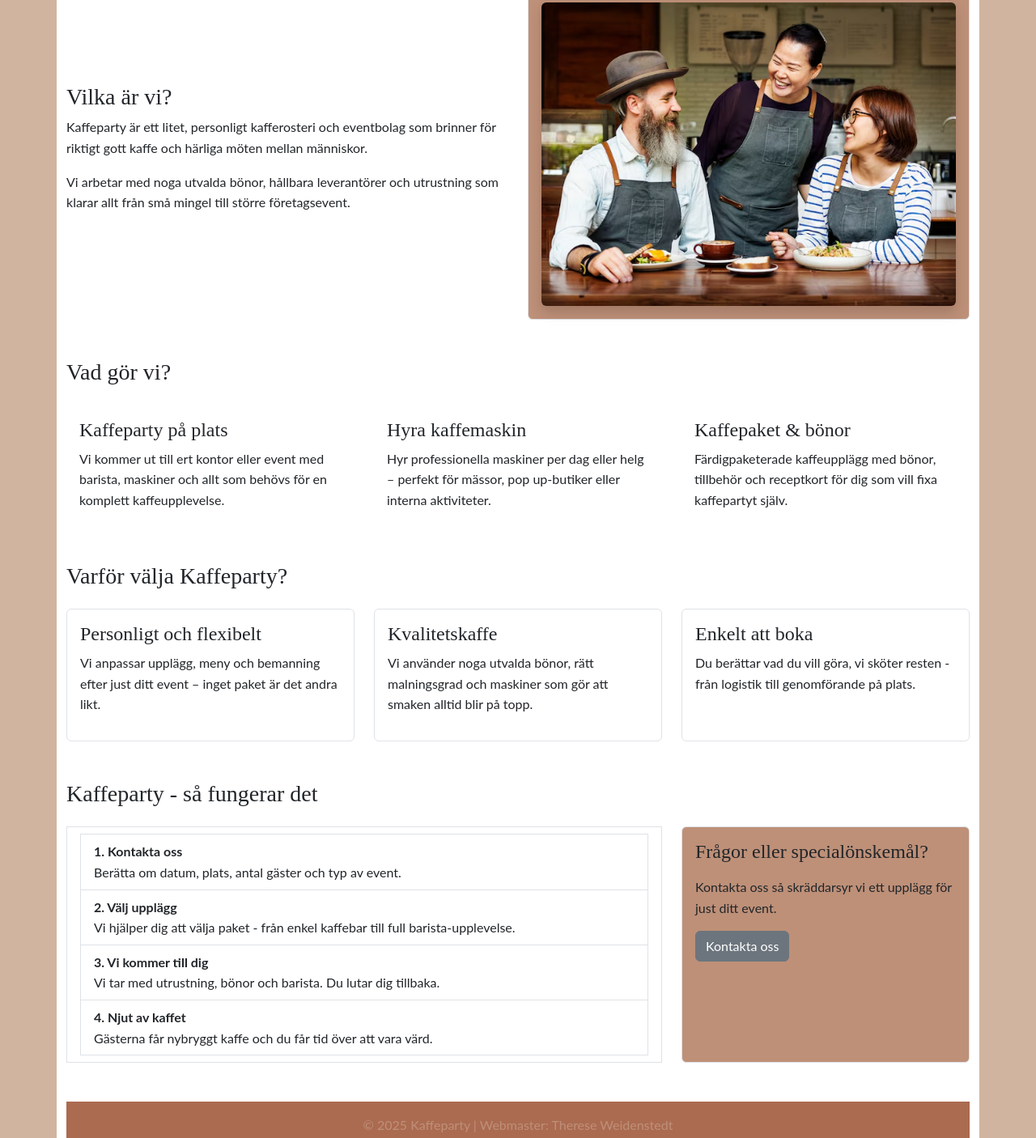
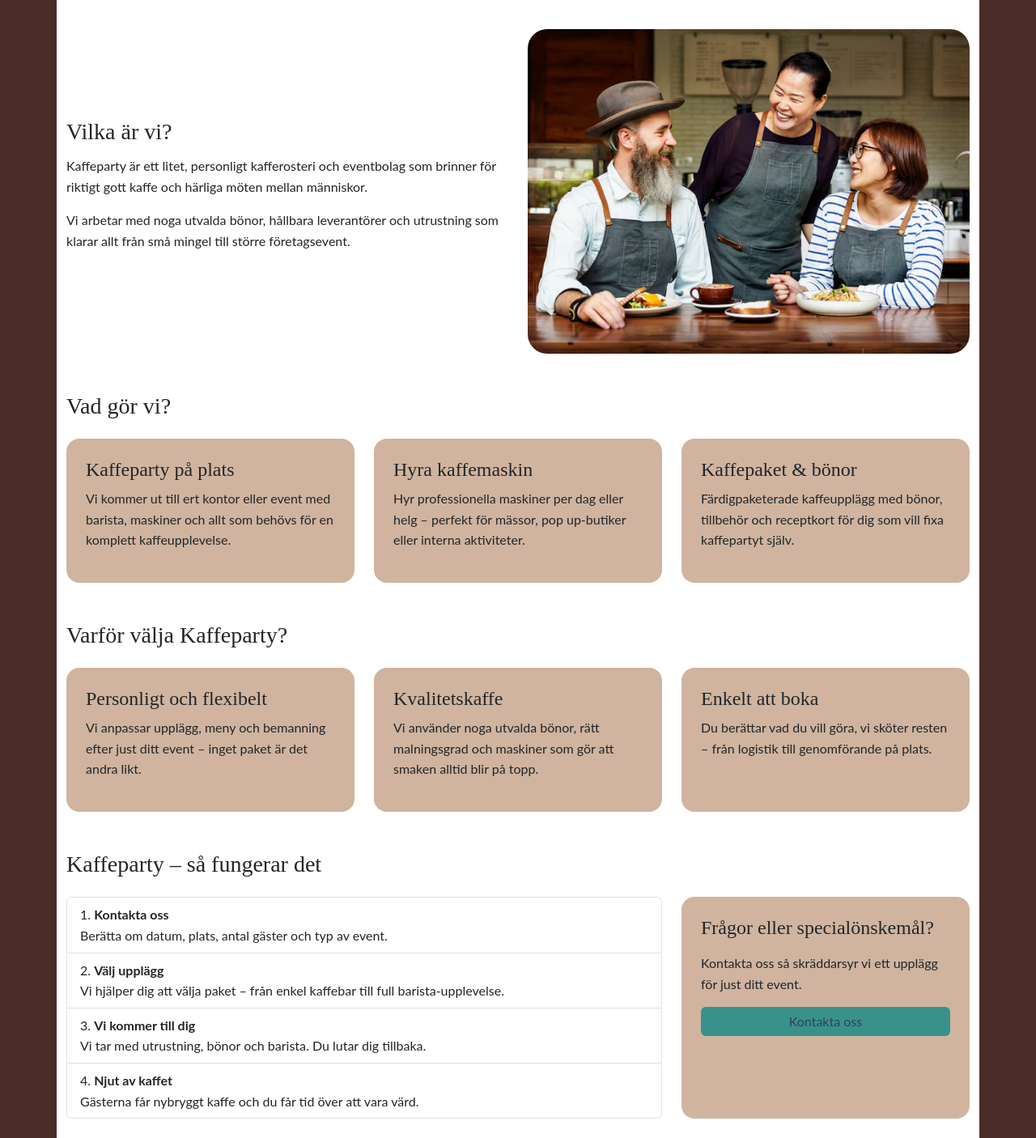
Before and after one commit to kw222mi/kaffeparty, a plain HTML site: page index.html in a window 1280 px wide. Shown: the part 560-1966 px from the top of the page at 81% size. Drawn offline with nearby package versions, Linux system fonts and the light colour scheme; a web font is replaced by a local one.

Commit message:
fix colors and index style

```diff
--- a/assets/css/styles.css
+++ b/assets/css/styles.css
@@ -8,33 +8,17 @@
 #ab6b51  mörkare brun
 */
 
-:root {
-  --bs-white: #efe4d4;
-  --bs-black: #151618;
 
-  --bs-primary: #d0b49f;
-  --bs-primary-rgb: 208, 180, 159;
+ :root {
+  --color-black: #151618;        /* svart */
+  --color-turquoise: #39918c;    /* turkos */
+  --color-navy: #2f435a;         /* mörkt blå */
+  --color-cream: #efe4d4;        /* vitish */
+  --color-latte: #d0b49f;        /* latte */
+  --color-brown: #be9078;        /* brun */
+  --color-brown-dark: #4A2C29;   /* mörkare brun */
 
-  --bs-secondary: #39918c;
-  --bs-secondary-rgb: 57, 145, 140;
-
-  --bs-success: #2f435a;
-  --bs-success-rgb: 47, 67, 90;
-
-  --bs-light: #be9078;
-  --bs-light-rgb: 190, 144, 120;
-
-  --bs-dark: #ab6b51;
-  --bs-dark-rgb: 171, 107, 81;
-
-  --bs-link-color: var(  --bs-white);          /* vit */
-  --bs-link-hover-color: var(--bs-primary); /* latte */
-  --bs-link-underline-opacity: 0;
-  --bs-link-underline-opacity-hover: 1;
-
-
-
-  /* Typografi */
+    /* Typografi */
   --bs-font-sans-serif: "Lato", system-ui, -apple-system, sans-serif; /* brödtext */
   --bs-body-font-family: var(--bs-font-sans-serif);
   --bs-body-font-size: 1rem;
@@ -44,6 +28,71 @@
   --logo-font: "Sacramento", cursive;        /* företagsnamn/logga */
 }
 
+/* -------------------------------------
+   BAKGRUNDER (background utilities)
+------------------------------------- */
+
+.bg-black { background-color: var(--color-black) !important; }
+.bg-turquoise { background-color: var(--color-turquoise) !important; }
+.bg-navy { background-color: var(--color-navy) !important; }
+.bg-cream { background-color: var(--color-cream) !important; }
+.bg-latte { background-color: var(--color-latte) !important; }
+.bg-brown { background-color: var(--color-brown) !important; }
+.bg-brown-dark { background-color: var(--color-brown-dark) !important; }
+
+/* -------------------------------------
+   TEXT (färgklasser)
+------------------------------------- */
+
+.text-black { color: var(--color-black) !important; }
+.text-turquoise { color: var(--color-turquoise) !important; }
+.text-navy { color: var(--color-navy) !important; }
+.text-cream { color: var(--color-cream) !important; }
+.text-latte { color: var(--color-latte) !important; }
+.text-brown { color: var(--color-brown) !important; }
+.text-brown-dark { color: var(--color-brown-dark) !important; }
+
+/* -------------------------------------
+   BORDERS
+------------------------------------- */
+
+.border-black { border-color: var(--color-black) !important; }
+.border-turquoise { border-color: var(--color-turquoise) !important; }
+.border-navy { border-color: var(--color-navy) !important; }
+.border-cream { border-color: var(--color-cream) !important; }
+.border-latte { border-color: var(--color-latte) !important; }
+.border-brown { border-color: var(--color-brown) !important; }
+.border-brown-dark { border-color: var(--color-brown-dark) !important; }
+
+/* -------------------------------------
+   KNAPPAR
+------------------------------------- */
+
+.btn-latte {
+  background-color: var(--color-latte) !important;
+  color: var(--color-black) !important;
+  border: none;
+}
+
+.btn-latte:hover {
+  background-color: var(--color-brown-dark) !important;
+  color: var(--color-cream) !important;
+}
+
+.btn-turquoise {
+  background-color: var(--color-turquoise) !important;
+  color: var(--color-navy) !important;
+  border: none;
+}
+
+.btn-turquoise:hover {
+  background-color: var(--color-navy) !important;
+  color: var(--color-cream) !important;
+}
+
+/* -------------------------------------
+
+------------------------------------- */
 
 /* Brödtext – hela sidan */
 body {
@@ -63,7 +112,7 @@ h1, h2, h3, h4, h5, h6 {
   font-style: normal;
   letter-spacing: 0.05em;
 font-size: clamp(2rem, 6vw, 5rem);
-color: var(--bs-success)
+color: var( --color-navy)
 
 }
 main {
@@ -71,9 +120,56 @@ main {
 }
 
 
+/* -------------------------------------
+  INDEX
+------------------------------------- */
+
+/* Lägg lite luft under navbaren */
+body {
+  padding-top: clamp(5rem, 12vw, 8rem);
+}
+
+main.container {
+  border-radius: 1.5rem;
+}
+
+.section-heading {
+  margin-bottom: 0.75rem;
+}
+
+.hero-image-wrapper,
+.section-image-wrapper {
+  border-radius: 1.5rem;
+  overflow: hidden;
+}
+
+.hero-image,
+.section-image {
+  display: block;
+  width: 100%;
+  height: auto;
+}
+
+
+.service-card,
+.reason-card {
+  background-color: var( --color-latte);
+  border-radius: 1rem;
+  padding: 1.5rem;
+}
+
+/* CTA-rutan i "Så fungerar det" */
+.cta-card {
+  background-color: var( --color-latte);
+  border-radius: 1rem;
+  padding: 1.5rem;
+}
 
 
 
+/* -------------------------------------
+
+------------------------------------- */
 
 /* företagsnamn */
 .sacramento-regular {
--- a/index.html
+++ b/index.html
@@ -11,10 +11,10 @@
     <link rel="stylesheet" href="./assets/css/styles.css">
 </head>
 
-  <body class="bg-primary">
+  <body class="bg-brown-dark">
 
     <!-- NAVBAR -->
-    <nav class="navbar navbar-expand-lg navbar-dark bg-secondary mb-4 fixed-top">
+    <nav class="navbar navbar-expand-lg navbar-dark bg-turquoise mb-4 fixed-top">
         <div class="container">
             <a class="navbar-brand logo-text" href="index.html">Kaffeparty</a>
             <button class="navbar-toggler" type="button" data-bs-toggle="collapse" data-bs-target="#navbarNav">
@@ -40,39 +40,40 @@
 
 
 
-<main class="container bg-white ">
+<main class="container bg-white mt-5 py-5">
 
   <!-- HERO / INTRO -->
-  <section class="row align-items-center mb-5">
+  <section class="row align-items-center gy-4 mb-5">
     <div class="col-md-6">
-      <h2 class="mb-0">Kaffeparty - kaffe som upplevelse</h2>
+      <p class="text-uppercase small text-muted mb-1">Event & kaffe</p>
+      <h2 class="mb-3">Kaffeparty – kaffe som upplevelse</h2>
       <p class="lead mb-3">
-        Vi tar kaffebaren till dig - oavsett om du ordnar after work, kickoff,
+        Vi tar kaffebaren till dig – oavsett om du ordnar after work, kickoff,
         kundkväll eller födelsedagsfest.
       </p>
-      <p>
+      <p class="mb-4">
         Välj mellan färdigpaketerade kaffeparty-koncept eller skräddarsy din egen lösning
         med våra baristor, maskiner och bönor.
       </p>
-      <a href="kontakt.html" class="btn btn-secondary mt-3 bg-secondary">Boka kaffeparty</a>
+      <a href="kontakt.html" class="btn btn-turquoise px-4">
+        Boka kaffeparty
+      </a>
     </div>
-    <div class="col-md-6 text-center">
 
-      <div class="bg-light border rounded-pill p-3">
-        <div class="text-center">
+    <div class="col-md-6">
+      <div class="hero-image-wrapper">
         <img src="./assets/images/coffeebar.jpg"
-       class="img-fluid rounded-pill shadow"
+             class="img-fluid hero-image"
              alt="Kaffebar på plats">
-</div>
       </div>
     </div>
   </section>
 
   <!-- VILKA ÄR VI -->
   <section class="mb-5" id="vilka-ar-vi">
-    <div class="row align-items-center">
-      <div class="col-md-6 mb-3 mb-md-0 ">
-        <h3>Vilka är vi?</h3>
+    <div class="row gy-4 align-items-center">
+      <div class="col-md-6">
+        <h3 class="section-heading">Vilka är vi?</h3>
         <p>
           Kaffeparty är ett litet, personligt kafferosteri och eventbolag som
           brinner för riktigt gott kaffe och härliga möten mellan människor.
@@ -82,10 +83,10 @@
           som klarar allt från små mingel till större företagsevent.
         </p>
       </div>
-      <div class="col-md-6 text-center">
-        <div class="bg-light border rounded p-3">
+      <div class="col-md-6">
+        <div class="section-image-wrapper">
           <img src="./assets/images/barista-team.avif"
-       class="img-fluid rounded shadow"
+               class="img-fluid section-image"
                alt="Barista team">
         </div>
       </div>
@@ -94,41 +95,35 @@
 
   <!-- VAD GÖR VI -->
   <section class="mb-5" id="vad-gor-vi">
-    <h3 class="mb-4">Vad gör vi?</h3>
+    <h3 class="section-heading mb-4">Vad gör vi?</h3>
     <div class="row g-4">
       <div class="col-md-4">
-        <div class="card h-100 border-0">
-          <div class="card-body">
-            <h4 class="card-title">Kaffeparty på plats</h4>
-            <p class="card-text">
+        <div class="service-card h-100">
+          <h4>Kaffeparty på plats</h4>
+          <p>
             Vi kommer ut till ert kontor eller event med barista, maskiner och
             allt som behövs för en komplett kaffeupplevelse.
           </p>
         </div>
       </div>
-      </div>
 
       <div class="col-md-4">
-        <div class="card h-100 border-0">
-          <div class="card-body">
-            <h4 class="card-title">Hyra kaffemaskin</h4>
-            <p class="card-text">
+        <div class="service-card h-100">
+          <h4>Hyra kaffemaskin</h4>
+          <p>
             Hyr professionella maskiner per dag eller helg – perfekt för mässor,
             pop up-butiker eller interna aktiviteter.
           </p>
         </div>
       </div>
-      </div>
 
       <div class="col-md-4">
-        <div class="card h-100 border-0">
-          <div class="card-body">
-            <h4 class="card-title">Kaffepaket & bönor</h4>
-            <p class="card-text">
+        <div class="service-card h-100">
+          <h4>Kaffepaket &amp; bönor</h4>
+          <p>
             Färdigpaketerade kaffeupplägg med bönor, tillbehör och receptkort
             för dig som vill fixa kaffepartyt själv.
           </p>
-          </div>
         </div>
       </div>
     </div>
@@ -136,10 +131,10 @@
 
   <!-- VARFÖR OSS -->
   <section class="mb-5" id="varfor-oss">
-    <h3 class="mb-4">Varför välja Kaffeparty?</h3>
+    <h3 class="section-heading mb-4">Varför välja Kaffeparty?</h3>
     <div class="row g-4">
       <div class="col-md-4">
-        <div class="border rounded p-3 h-100">
+        <div class="reason-card h-100">
           <h4>Personligt och flexibelt</h4>
           <p>
             Vi anpassar upplägg, meny och bemanning efter just ditt event – inget
@@ -149,7 +144,7 @@
       </div>
 
       <div class="col-md-4">
-        <div class="border rounded p-3 h-100">
+        <div class="reason-card h-100">
           <h4>Kvalitetskaffe</h4>
           <p>
             Vi använder noga utvalda bönor, rätt malningsgrad och maskiner som gör
@@ -159,10 +154,10 @@
       </div>
 
       <div class="col-md-4">
-        <div class="border rounded p-3 h-100">
+        <div class="reason-card h-100">
           <h4>Enkelt att boka</h4>
           <p>
-            Du berättar vad du vill göra, vi sköter resten - från logistik till
+            Du berättar vad du vill göra, vi sköter resten – från logistik till
             genomförande på plats.
           </p>
         </div>
@@ -172,33 +167,35 @@
 
   <!-- KAFFEPARTY – SÅ FUNGERAR DET -->
   <section class="mb-5" id="sa-fungerar-det">
-    <h3 class="mb-4">Kaffeparty - så fungerar det</h3>
-    <div class="row">
+    <h3 class="section-heading mb-4">Kaffeparty – så fungerar det</h3>
+    <div class="row g-4">
       <div class="col-lg-8">
-        <ol class="list-group list-group-item">
+        <ol class="list-group list-group-numbered">
           <li class="list-group-item">
-            <strong>1. Kontakta oss</strong><br>
+            <strong>Kontakta oss</strong><br>
             Berätta om datum, plats, antal gäster och typ av event.
           </li>
           <li class="list-group-item">
-            <strong>2. Välj upplägg</strong><br>
-            Vi hjälper dig att välja paket - från enkel kaffebar till full barista-upplevelse.
+            <strong>Välj upplägg</strong><br>
+            Vi hjälper dig att välja paket – från enkel kaffebar till full barista-upplevelse.
           </li>
           <li class="list-group-item">
-            <strong>3. Vi kommer till dig</strong><br>
+            <strong>Vi kommer till dig</strong><br>
             Vi tar med utrustning, bönor och barista. Du lutar dig tillbaka.
           </li>
           <li class="list-group-item">
-            <strong>4. Njut av kaffet</strong><br>
+            <strong>Njut av kaffet</strong><br>
             Gästerna får nybryggt kaffe och du får tid över att vara värd.
           </li>
         </ol>
       </div>
-      <div class="col-lg-4 mt-4 mt-lg-0">
-        <div class="bg-light border rounded p-3 h-100">
+      <div class="col-lg-4">
+        <div class="cta-card h-100">
           <h4 class="mb-3">Frågor eller specialönskemål?</h4>
           <p>Kontakta oss så skräddarsyr vi ett upplägg för just ditt event.</p>
-          <a href="kontakt.html" class="btn btn-secondary">Kontakta oss</a>
+          <a href="kontakt.html" class="btn btn-turquoise w-100">
+            Kontakta oss
+          </a>
         </div>
       </div>
     </div>
@@ -211,6 +208,8 @@
 
 
 
+
+
  <script src="https://cdn.jsdelivr.net/npm/bootstrap@5.3.8/dist/js/bootstrap.bundle.min.js" integrity="sha384-FKyoEForCGlyvwx9Hj09JcYn3nv7wiPVlz7YYwJrWVcXK/BmnVDxM+D2scQbITxI" crossorigin="anonymous"></script>
      <script src="https://cdn.jsdelivr.net/npm/@popperjs/core@2.11.8/dist/umd/popper.min.js" integrity="sha384-I7E8VVD/ismYTF4hNIPjVp/Zjvgyol6VFvRkX/vR+Vc4jQkC+hVqc2pM8ODewa9r" crossorigin="anonymous"></script>
 <script src="https://cdn.jsdelivr.net/npm/bootstrap@5.3.8/dist/js/bootstrap.min.js" integrity="sha384-G/EV+4j2dNv+tEPo3++6LCgdCROaejBqfUeNjuKAiuXbjrxilcCdDz6ZAVfHWe1Y" crossorigin="anonymous"></script>
```
Lines whose indentation alone changed are shown as unchanged.
